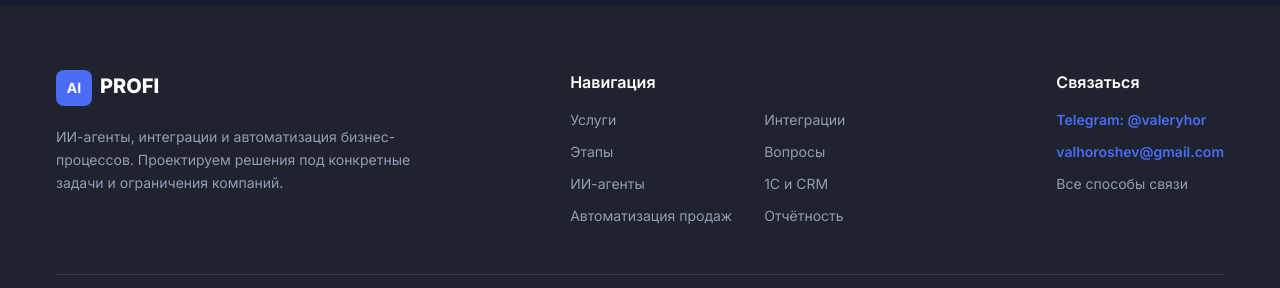
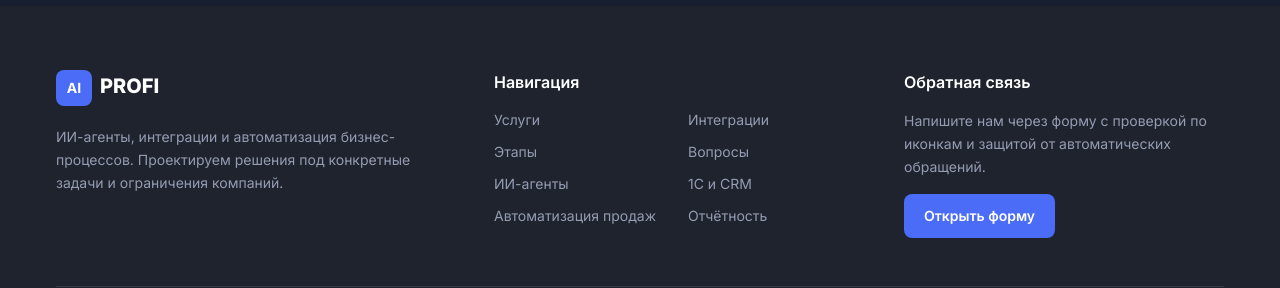
Before and after one commit to valhoroshev-web/ai-business-site, a Next.js app: page / in a window 1280 px wide. Shown: the part 6220-6508 px from the top of the page. Built offline with nearby package versions, Linux system fonts and the light colour scheme; no server answers.

Commit message:
Remove exposed email and Telegram identifiers from footer

```diff
--- a/src/components/Footer/index.tsx
+++ b/src/components/Footer/index.tsx
@@ -34,18 +34,16 @@ export default function Footer() {
             </nav>
           </div>
           <div className="max-w-xs">
-            <h2 className="mb-4 font-semibold text-black dark:text-white">Связаться</h2>
-            <div className="flex flex-col items-start gap-3 text-sm">
-              <a href="https://t.me/valeryhor" target="_blank" rel="noopener noreferrer" className="font-semibold text-primary hover:underline">
-                Telegram: @valeryhor
-              </a>
-              <a href="mailto:valhoroshev@gmail.com" className="break-all font-semibold text-primary hover:underline">
-                valhoroshev@gmail.com
-              </a>
-              <Link href="/#contact" className="text-body-color hover:text-primary dark:text-body-color-dark">
-                Все способы связи
-              </Link>
-            </div>
+            <h2 className="mb-4 font-semibold text-black dark:text-white">Обратная связь</h2>
+            <p className="mb-4 text-sm leading-relaxed text-body-color dark:text-body-color-dark">
+              Напишите нам через форму с проверкой по иконкам и защитой от автоматических обращений.
+            </p>
+            <Link
+              href="/#contact"
+              className="inline-block rounded-lg bg-primary px-5 py-3 text-sm font-semibold text-white transition hover:bg-primary/90"
+            >
+              Открыть форму
+            </Link>
           </div>
         </div>
         <div className="mt-12 border-t border-gray-200 pt-6 text-xs text-body-color dark:border-white/10 dark:text-body-color-dark">
```
